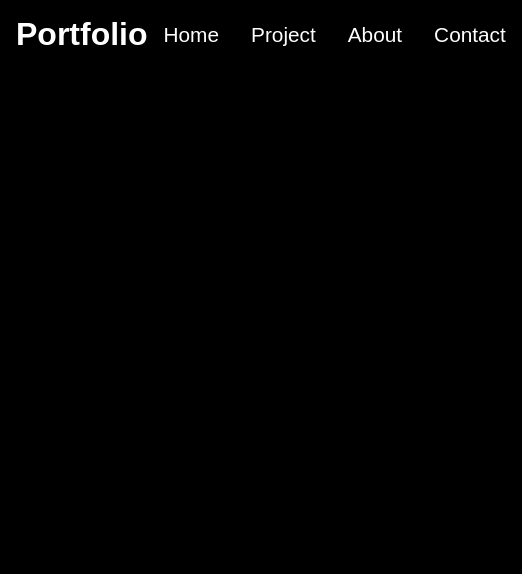
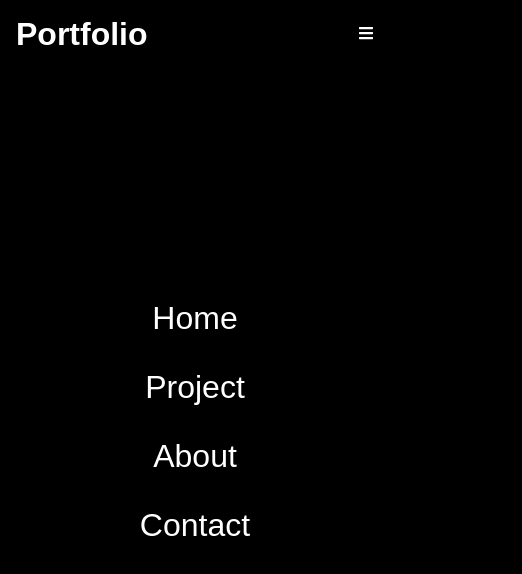
Before and after one commit to ihlasMert/latest-portfolio-project, a React (Create React App) app: page / in a window 390 px wide. Shown: the top 574 px of the page, 522 px wide, since content can reach past the window. Built offline with nearby package versions, Linux system fonts and the light colour scheme.

Commit message:
added media query for nav bar

```diff
--- a/src/coponents/Navbar.css
+++ b/src/coponents/Navbar.css
@@ -3,6 +3,7 @@
   justify-content: space-between;
   align-items: center;
   padding: 1rem;
+  color: #fff !important;
 }
 
 .nav-menu {
@@ -17,3 +18,25 @@
   font-size: 1.3rem;
   font-weight: 500;
 }
+
+@media screen and (max-width: 1040px) {
+  .nav-menu {
+    flex-direction: column;
+    justify-content: center;
+    align-items: center;
+    background: rgba(0, 0, 0, 0.9);
+    width: 100%;
+    height: 100vh;
+    color: #fff !important;
+    position: absolute;
+    top: 0;
+    left: 0;
+    z-index: -3;
+  }
+  .nav-menu li {
+    padding: 1rem 0;
+  }
+  .nav-menu li a {
+    font-size: 2rem;
+  }
+}
--- a/src/coponents/Navbar.js
+++ b/src/coponents/Navbar.js
@@ -1,6 +1,7 @@
 import React from "react";
 import "./Navbar.css";
 import { Link } from "react-router-dom";
+import {FaBars} from "react-icons/fa"
 
 const Navbar = () => {
   return (
@@ -22,6 +23,9 @@ const Navbar = () => {
           <Link to="/contact">Contact</Link>
         </li>
       </ul>
+      <div className="hamburger">
+        <FaBars/>
+      </div>
     </div>
   );
 };
--- a/src/index.css
+++ b/src/index.css
@@ -1,4 +1,4 @@
-*{
+* {
   box-sizing: border-box;
   margin: 0;
   padding: 0;
@@ -8,6 +8,29 @@
   color: #fff !important;
 }
 
-body{
+body {
   background: black;
 }
+
+h1,
+h4,
+p a {
+  color: #fff !important;
+}
+
+.btn {
+  padding: 12px 32px;
+  font-size: 1rem;
+  text-transform: uppercase;
+  background: rgb(248, 217, 15);
+  border: 1px solid #fff;
+  font-weight: 600;
+  cursor: pointer;
+}
+.btn-light {
+  background: transparent !important;
+}
+.btn-light:hover {
+  background: rgba(255, 255, 255, 0.2);
+  color: #fff;
+}
```
Lines whose indentation alone changed are shown as unchanged.
